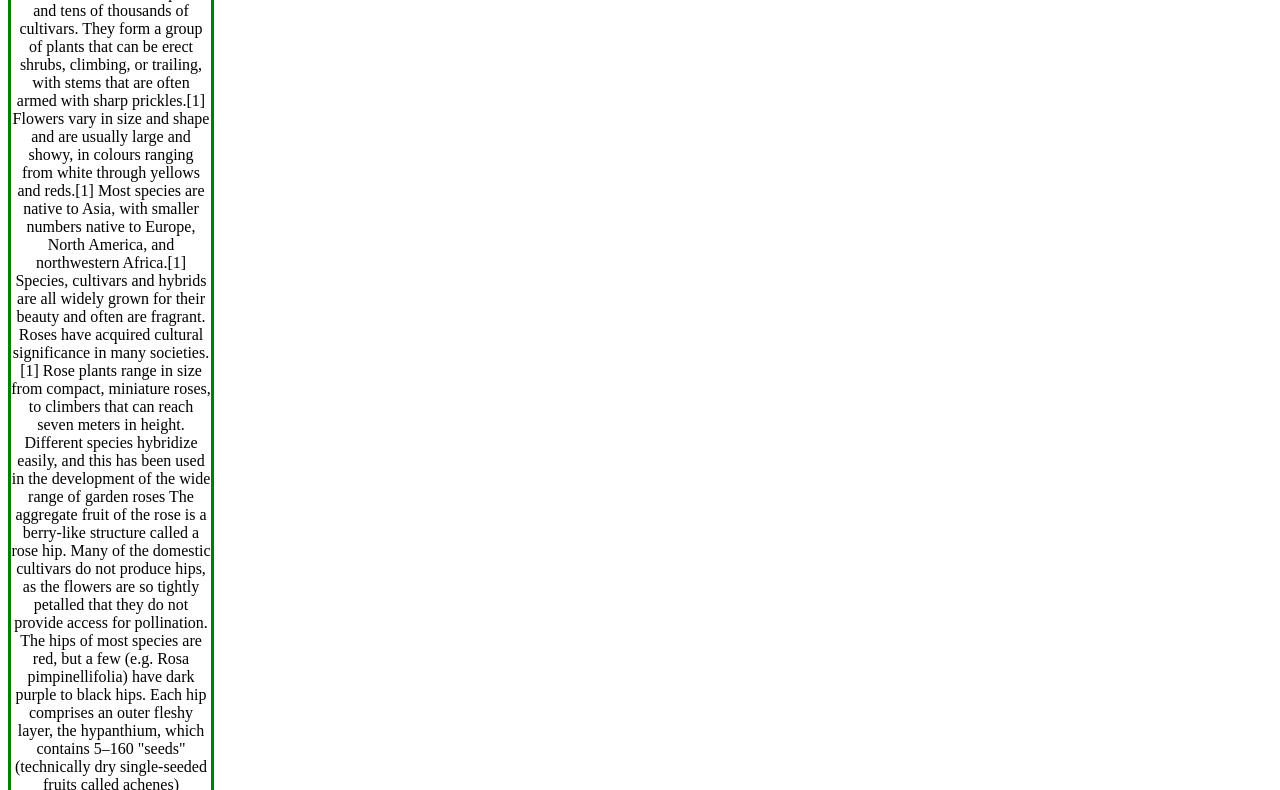
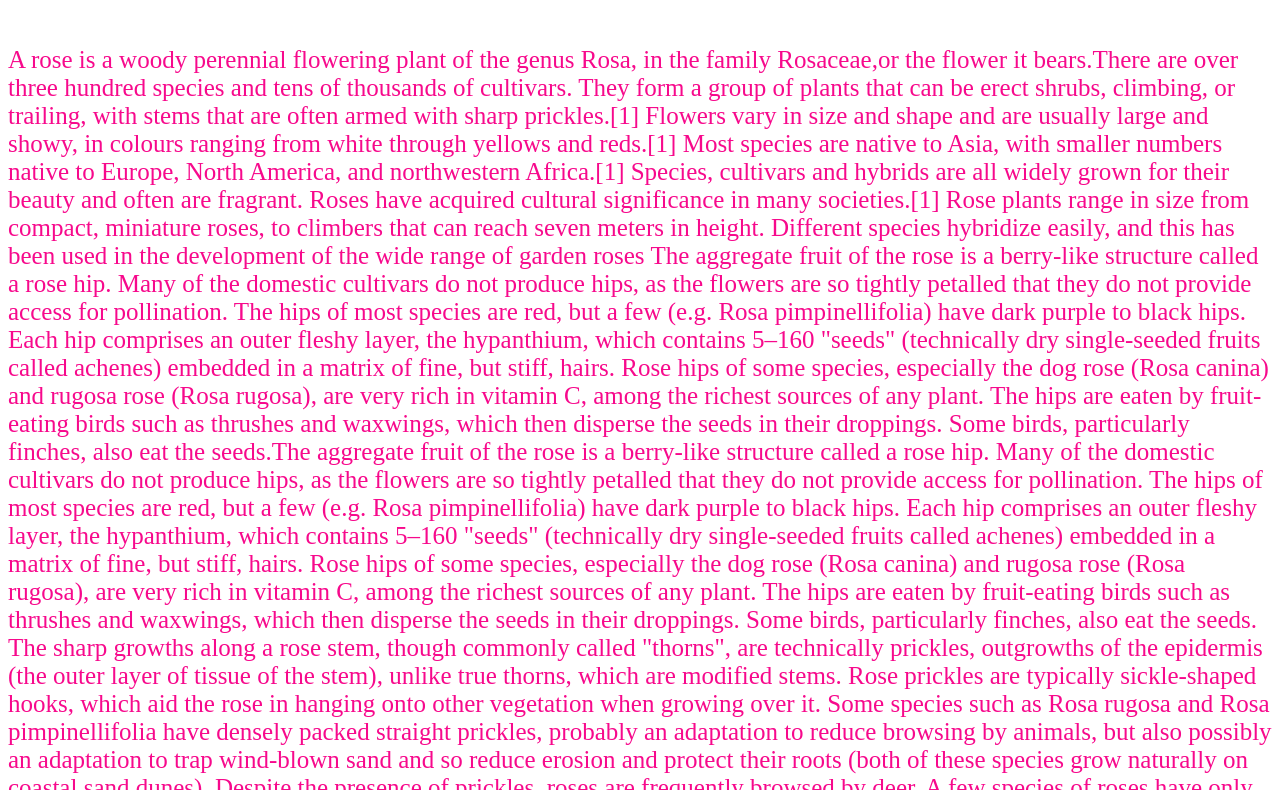
Before and after one commit to PriyankaBadgujar/ekLakshya-Day-3, a plain HTML site: page background.html in a window 1280 px wide. Shown: the part 107-897 px from the top of the page. Drawn offline with Linux system fonts and the light colour scheme.

Commit message:
Update background.html

```diff
--- a/background.html
+++ b/background.html
@@ -11,18 +11,22 @@
   background-repeat: no-repeat;
   background-attachment: fixed;
   background-size: cover;
+  text-align: center;
+}
+div{
+    text-align: left;
+    color: rgb(247, 9, 140);
+    font-size: 25px;
+}
 
 
-}
-div{
-    text-align: center;
-}
+
+
     </style>
 </head>
 <body>
-         <div> <p style="height: 1200px; width: 200px; position: relative;
-           background-color:white;  border: 3px solid green;">A rose is a woody perennial flowering plant of the genus Rosa, in the family Rosaceae,
-              or the flower it bears.[1] There are over three hundred species and tens of thousands of cultivars.
+          <div> <h1 style="text-decoration: underline; color: white;">Information About Rose </h1><br>
+           A rose is a woody perennial flowering plant of the genus Rosa, in the family Rosaceae,or the flower it bears.There are over three hundred species and tens of thousands of cultivars.
            They form a group of plants that can be erect shrubs, climbing, or trailing, with stems that are often
            armed with sharp prickles.[1] Flowers vary in size and shape and are usually large and showy,
            in colours ranging from white through yellows and reds.[1] Most species are native to Asia,
@@ -35,7 +39,11 @@ div{
            Many of the domestic cultivars do not produce hips, as the flowers are so tightly petalled that they do not
            provide access for pollination. The hips of most species are red, but a few (e.g. Rosa pimpinellifolia)
            have dark purple to black hips. Each hip comprises an outer fleshy layer, the hypanthium, which contains 5–160
-                 "seeds" (technically dry single-seeded fruits called achenes) embedded in a matrix of fine, but stiff, hairs. Rose hips of some species, especially the dog rose (Rosa canina) and rugosa rose (Rosa rugosa), are very rich in vitamin C, among the richest sources of any plant. The hips are eaten by fruit-eating birds such as thrushes and waxwings, which then disperse the seeds in their droppings.
-                Some birds, particularly finches, also eat the seeds.</p></div>
+          "seeds" (technically dry single-seeded fruits called achenes) embedded in a matrix of fine, but stiff, hairs. Rose hips of some species, especially the dog rose (Rosa canina) and rugosa rose (Rosa rugosa), are very rich in vitamin C,
+           among the richest sources of any plant. The hips are eaten by fruit-eating birds such as thrushes and waxwings, which then disperse the seeds in their droppings.
+           Some birds, particularly finches, also eat the seeds.The aggregate fruit of the rose is a berry-like structure called a rose hip. Many of the domestic cultivars do not produce hips, as the flowers are so tightly petalled that they do not provide access for pollination. The hips of most species are red, but a few (e.g. Rosa pimpinellifolia) have
+           dark purple to black hips. Each hip comprises an outer fleshy layer, the hypanthium, which contains 5–160 "seeds" (technically dry single-seeded fruits called achenes) embedded in a matrix of fine, but stiff, hairs. Rose hips of some species, especially the dog rose (Rosa canina) and rugosa rose (Rosa rugosa), are very rich in vitamin C, among the richest sources of any plant. The hips are eaten by fruit-eating birds such as thrushes and waxwings, which then disperse the seeds in their droppings. Some birds, particularly finches, also eat the seeds.
+           The sharp growths along a rose stem, though commonly called "thorns", are technically prickles, outgrowths of the epidermis (the outer layer of tissue of the stem), unlike true thorns, which are modified stems. Rose prickles are typically sickle-shaped hooks, which aid the rose in hanging onto other vegetation when growing over it. Some species such as Rosa rugosa and Rosa pimpinellifolia have densely packed
+           straight prickles, probably an adaptation to reduce browsing by animals, but also possibly an adaptation to trap wind-blown sand and so reduce erosion and protect their roots (both of these species grow naturally on coastal sand dunes). Despite the presence of prickles, roses are frequently browsed by deer. A few species of roses have only vestigial prickles that have no points. </div>
 </body>
 </html>
```
Lines whose indentation alone changed are shown as unchanged.
